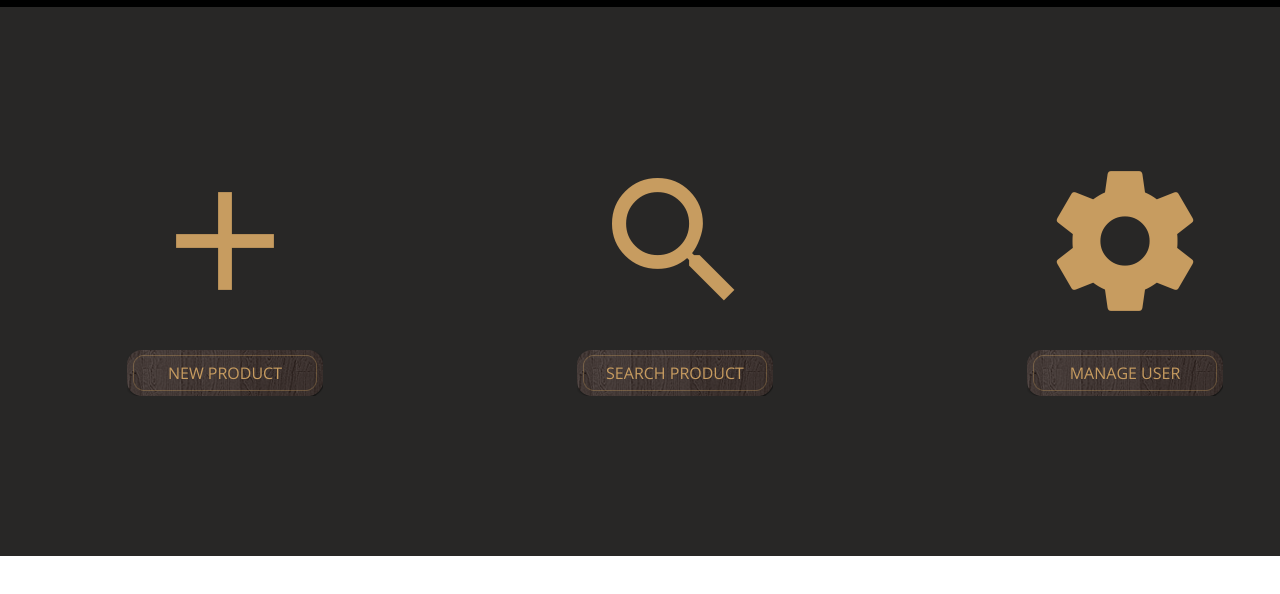
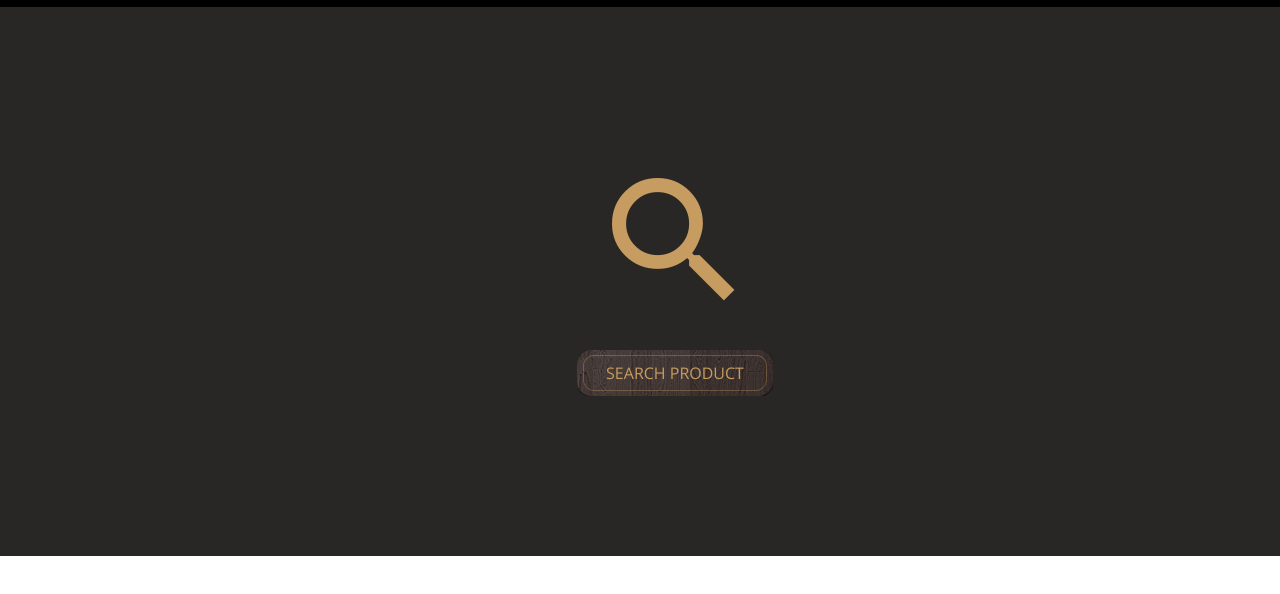
Before and after one commit to RubenRobotDev/MisionTIC2022GrupoJ, a plain HTML site: page templatemo_466_cafe_house/Principal.html in a window 1280 px wide. Shown: the part 74-668 px from the top of the page. Drawn offline with nearby package versions, Linux system fonts and the light colour scheme; a web font is replaced by a local one.

Commit message:
Agregando la vista de ususario

```diff
--- a/templatemo_466_cafe_house/Principal.html
+++ b/templatemo_466_cafe_house/Principal.html
@@ -57,7 +57,7 @@ http://www.templatemo.com/tm-466-cafe-house
     </div>
     <section class="tm-welcome-section">
       <div class="columnas">
-        <div class="container container-principal">
+        <div class="container container-principal user">
           <div class="row tm-welcome-content">
 	    <a href="#main"><i class="material-icons">add</i></a>
             <a href="#main" class="tm-more-button tm-more-button-welcome">New Product</a>
@@ -69,7 +69,7 @@ http://www.templatemo.com/tm-466-cafe-house
             <a href="#main" class="tm-more-button tm-more-button-welcome">Search Product</a>
           </div>
         </div>
-        <div class="container container-principal">
+        <div class="container container-principal user">
           <div class="row tm-welcome-content">
 	    <a href="#main"><i class="material-icons">settings</i></a>
 	    <a href="#main" class="tm-more-button tm-more-button-welcome"> Manage user</a>
--- a/templatemo_466_cafe_house/css/Principal.css
+++ b/templatemo_466_cafe_house/css/Principal.css
@@ -570,6 +570,9 @@ ol li:before {
 .tm-daily-menu-container { overflow: hidden; }
 
 /* Menu */
+.user{
+  opacity: 0;
+}
 .tm-side-menu {
   color: white;
   width: 242px;
```
